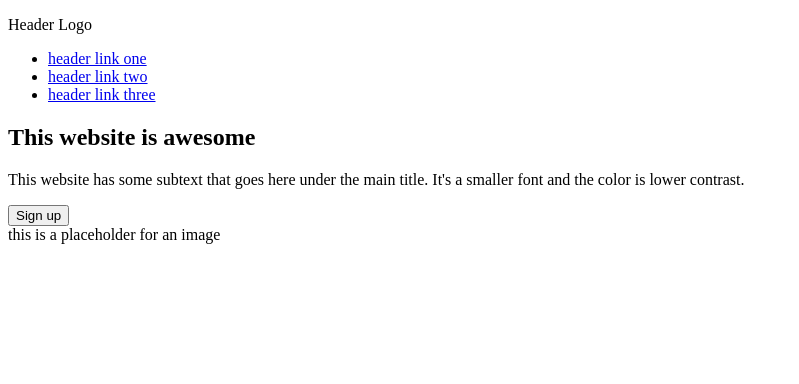
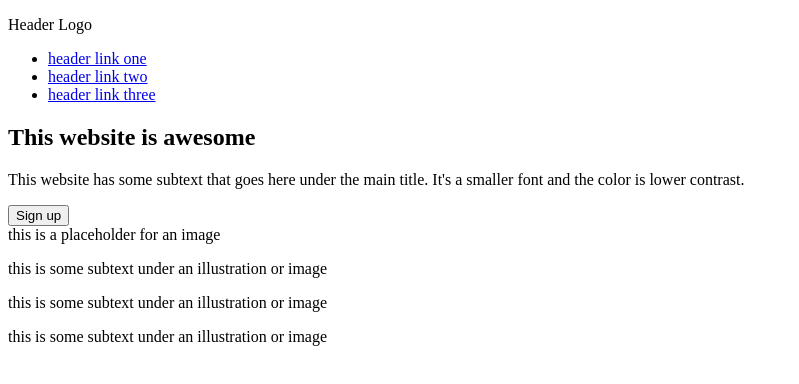
Before and after one commit to ppinkpanther/odin-landingpage, a plain HTML site: page index.html in a window 1280 px wide. Shown: the whole page, without its empty margins (0-799 px from the left). Drawn offline with Linux system fonts and the light colour scheme.

Commit message:
Add content for .info

```diff
--- a/index.html
+++ b/index.html
@@ -30,7 +30,18 @@
             </div>
             </div>
             <div class="info">
-
+                <div class="container">
+                    <div class="container-image"></div>
+                    <p>this is some subtext under an illustration or image</p>
+                </div>
+                <div class="container">
+                    <div class="container-image"></div>
+                    <p>this is some subtext under an illustration or image</p>
+                </div>
+                <div class="container">
+                    <div class="container-image"></div>
+                    <p>this is some subtext under an illustration or image</p>
+                </div>
             </div>
             <div class="hero">
 
```
